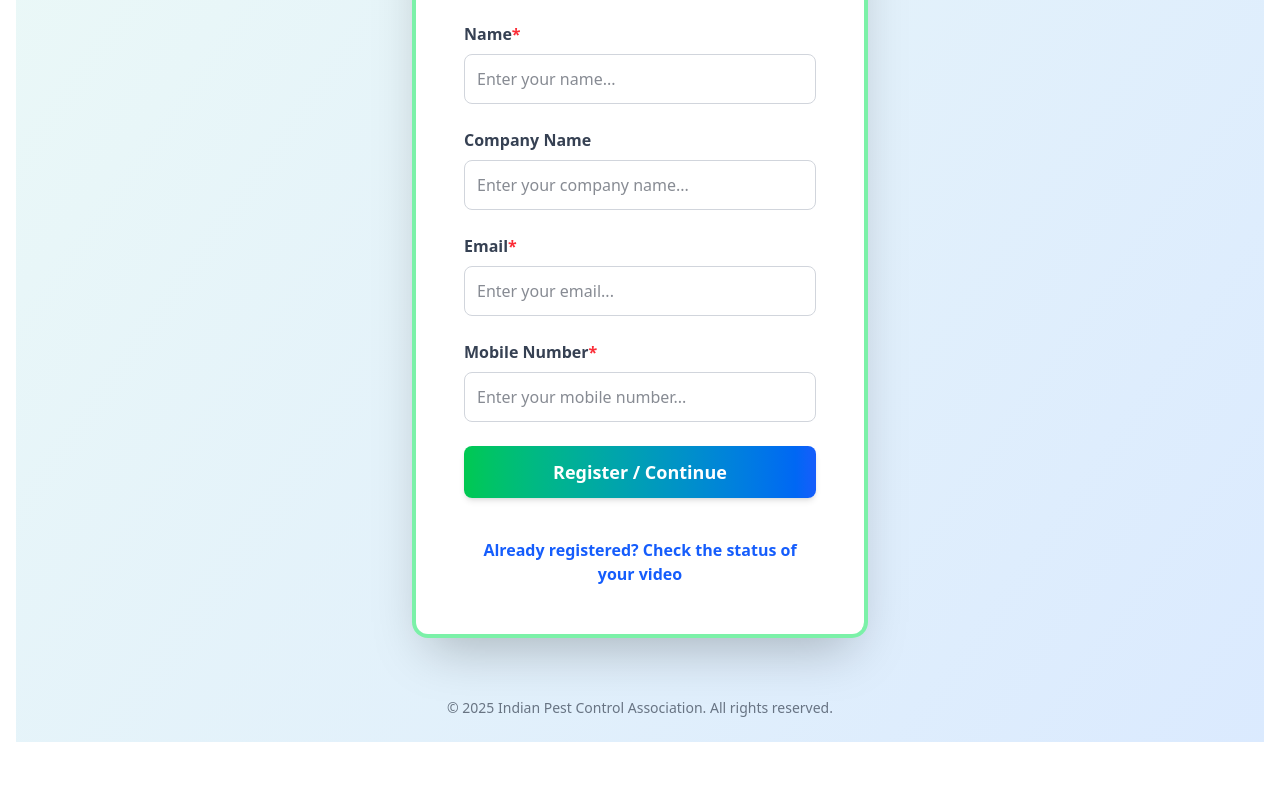
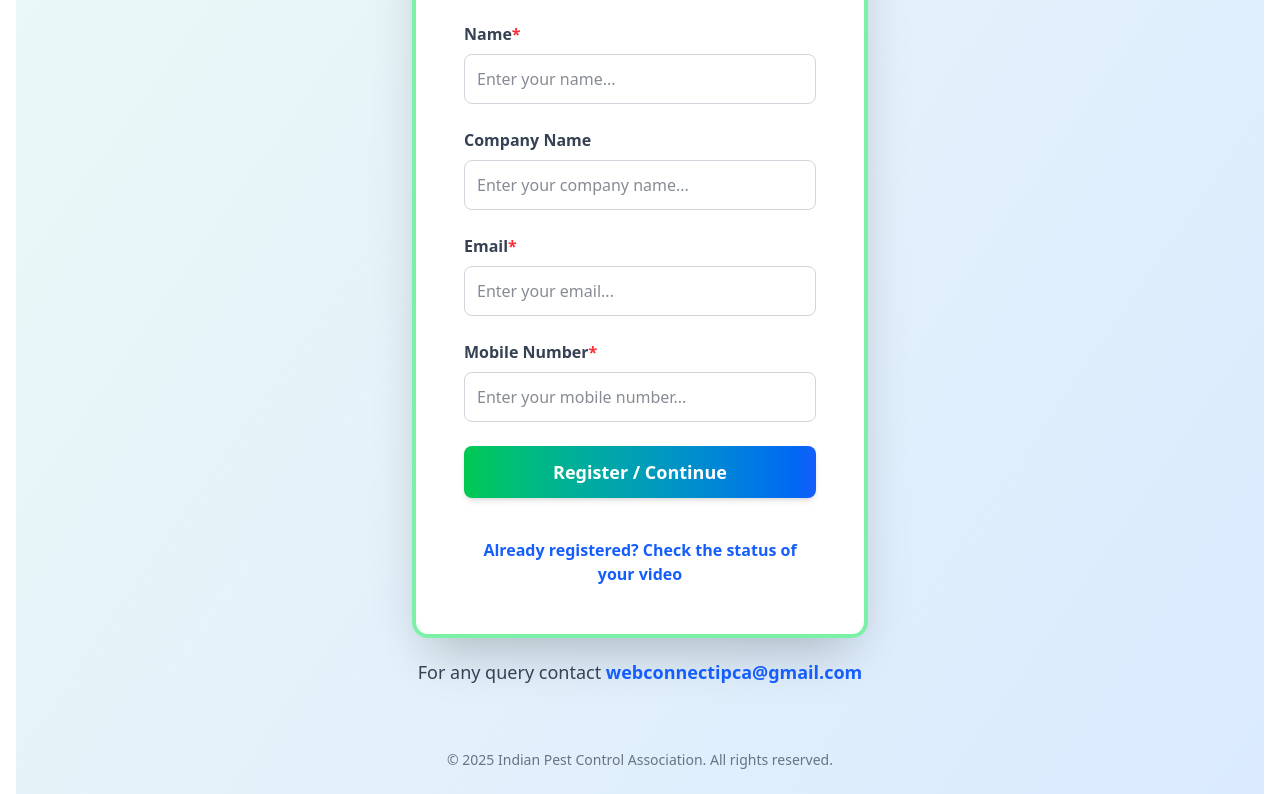
Before and after one commit to epcorn/world_pest_day_icpa, a React (Vite) app in the folder client/: page / in a window 1280 px wide. Shown: the part 1104-1898 px from the top of the page. Before the commit the page ends 1846 px from the top, so only its background shows below. Built offline with nearby package versions, Linux system fonts and the light colour scheme.

Commit message:
added contact us footer in landing page

```diff
--- a/client/src/pages/LandingPage.jsx
+++ b/client/src/pages/LandingPage.jsx
@@ -440,6 +440,10 @@ const LandingPage = () => {
         )}
       </div>
 
+      <div className="relative z-10 mt-6 text-center text-gray-700 text-base sm:text-lg px-4">
+        For any query contact <a href="mailto:webconnectipca@gmail.com" className="text-blue-600 hover:underline font-semibold">webconnectipca@gmail.com</a>
+      </div>
+
       <div className="relative z-10 mt-12 sm:mt-16 text-gray-600 text-xs sm:text-sm opacity-80 text-center px-4">
         © {new Date().getFullYear()} Indian Pest Control Association. All rights reserved.
       </div>
```
